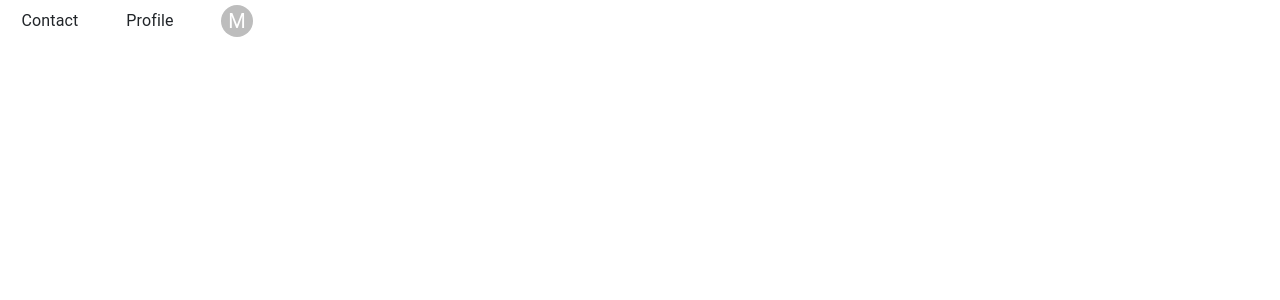
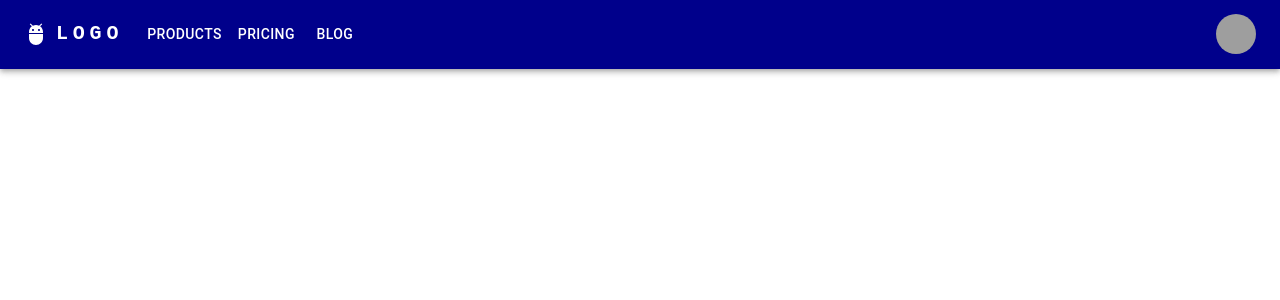
Before and after one commit to Amancayjesus136/React-Back-End, a React (Create React App) app: page / in a window 1280 px wide. Shown: the top 300 px of the page. Built offline with nearby package versions, Linux system fonts and the light colour scheme; grey boxes are pictures that could not be loaded.

Commit message:
structure

```diff
--- a/package.json
+++ b/package.json
@@ -12,11 +12,14 @@
     "@testing-library/user-event": "^13.5.0",
     "axios": "^1.6.7",
     "bootstrap": "^5.3.3",
+    "clsx": "^2.1.0",
+    "framer-motion": "^11.0.8",
     "react": "^18.2.0",
     "react-bootstrap": "^2.10.1",
     "react-dom": "^18.2.0",
     "react-router-dom": "^6.22.2",
     "react-scripts": "5.0.1",
+    "tailwind-merge": "^2.2.1",
     "web-vitals": "^2.1.4"
   },
   "scripts": {
--- a/src/App.js
+++ b/src/App.js
@@ -1,18 +1,17 @@
 import './App.css';
 import { BrowserRouter, Routes, Route } from 'react-router-dom';
 
-//importar nuestros componentes
-import ShowProducts from './components/Product/ShowProducts';
-import CreateProduct from './components/Product/CreateProduct';
-import EditProduct from './components/Product/EditProduct';
-import NavMenu from './components/Nav/NavMenu';
+import ShowProducts from './view/Product/ShowProducts';
+import CreateProduct from './view/Product/CreateProduct';
+import EditProduct from './view/Product/EditProduct';
+import MenuUser from './layouts/MenuUser';
 
 function App() {
   return (
     <div className="App">
       <BrowserRouter>
         <Routes>
-          <Route path='/' element={ <NavMenu/> }/>
+          <Route path='/' element={ <MenuUser/> }/>S
           <Route path='/show' element={ <ShowProducts/> }/>
           <Route path='/create' element={ <CreateProduct/> }/>
           <Route path='/edit/:id' element={ <EditProduct/> }/>
--- a/src/components/Nav/NavMenu.js
+++ /dev/null
@@ -1,110 +0,0 @@
-import React, { useState } from 'react';
-import Box from "@mui/material/Box";
-import Avatar from "@mui/material/Avatar";
-import Menu from "@mui/material/Menu";
-import MenuItem from "@mui/material/MenuItem";
-import ListItemIcon from "@mui/material/ListItemIcon";
-import Divider from "@mui/material/Divider";
-import IconButton from "@mui/material/IconButton";
-import Typography from "@mui/material/Typography";
-import Tooltip from "@mui/material/Tooltip";
-import PersonAdd from "@mui/icons-material/PersonAdd";
-import Settings from "@mui/icons-material/Settings";
-import Logout from "@mui/icons-material/Logout";
-
-const NavMenu = () => {
-
-    const [anchorEl, setAnchorEl] = React.useState(null);
-    const open = Boolean(anchorEl);
-    const handleClick = (event) => {
-        setAnchorEl(event.currentTarget);
-    };
-
-    const handleClose = () => {
-        setAnchorEl(null);
-    };
-
-    return (
-        <React.Fragment>
-        <Box sx={{ display: "flex", alignItems: "center", textAlign: "center" }}>
-            <Typography sx={{ minWidth: 100 }}>Contact</Typography>
-            <Typography sx={{ minWidth: 100 }}>Profile</Typography>
-            <Tooltip title="Account settings">
-            <IconButton
-                onClick={handleClick}
-                size="small"
-                sx={{ ml: 2 }}
-                aria-controls={open ? "account-menu" : undefined}
-                aria-haspopup="true"
-                aria-expanded={open ? "true" : undefined}
-            >
-                <Avatar sx={{ width: 32, height: 32 }}>M</Avatar>
-            </IconButton>
-            </Tooltip>
-        </Box>
-        <Menu
-            anchorEl={anchorEl}
-            id="account-menu"
-            open={open}
-            onClose={handleClose}
-            onClick={handleClose}
-            PaperProps={{
-            elevation: 0,
-            sx: {
-                overflow: "visible",
-                filter: "drop-shadow(0px 2px 8px rgba(0,0,0,0.32))",
-                mt: 1.5,
-                "& .MuiAvatar-root": {
-                width: 32,
-                height: 32,
-                ml: -0.5,
-                mr: 1,
-                },
-                "&::before": {
-                content: '""',
-                display: "block",
-                position: "absolute",
-                top: 0,
-                right: 14,
-                width: 10,
-                height: 10,
-                bgcolor: "background.paper",
-                transform: "translateY(-50%) rotate(45deg)",
-                zIndex: 0,
-                },
-            },
-            }}
-            transformOrigin={{ horizontal: "right", vertical: "top" }}
-            anchorOrigin={{ horizontal: "right", vertical: "bottom" }}
-        >
-            <MenuItem onClick={handleClose}>
-            <Avatar /> Profile
-            </MenuItem>
-            <MenuItem onClick={handleClose}>
-            <Avatar /> My account
-            </MenuItem>
-            <Divider />
-            <MenuItem onClick={handleClose}>
-            <ListItemIcon>
-                <PersonAdd fontSize="small" />
-            </ListItemIcon>
-            Add another account
-            </MenuItem>
-            <MenuItem onClick={handleClose}>
-            <ListItemIcon>
-                <Settings fontSize="small" />
-            </ListItemIcon>
-            Settings
-            </MenuItem>
-            <MenuItem onClick={handleClose}>
-            <ListItemIcon>
-                <Logout fontSize="small" />
-            </ListItemIcon>
-            Logout
-            </MenuItem>
-        </Menu>
-        </React.Fragment>
-    );
-};
-
-export default NavMenu;
--- /dev/null
+++ b/src/layouts/MenuUser.js
@@ -0,0 +1,165 @@
+import React from "react";
+import AppBar from "@mui/material/AppBar";
+import Box from "@mui/material/Box";
+import Toolbar from "@mui/material/Toolbar";
+import IconButton from "@mui/material/IconButton";
+import Typography from "@mui/material/Typography";
+import Menu from "@mui/material/Menu";
+import MenuIcon from "@mui/icons-material/Menu";
+import Container from "@mui/material/Container";
+import Avatar from "@mui/material/Avatar";
+import Button from "@mui/material/Button";
+import Tooltip from "@mui/material/Tooltip";
+import MenuItem from "@mui/material/MenuItem";
+import AdbIcon from "@mui/icons-material/Adb";
+
+const MenuUser = () => {
+    const pages = ["Products", "Pricing", "Blog"];
+    const settings = ["Profile", "Account", "Dashboard", "Logout"];
+
+    const [anchorElNav, setAnchorElNav] = React.useState(null);
+    const [anchorElUser, setAnchorElUser] = React.useState(null);
+
+    const handleOpenNavMenu = (event) => {
+    setAnchorElNav(event.currentTarget);
+    };
+
+    const handleOpenUserMenu = (event) => {
+    setAnchorElUser(event.currentTarget);
+    };
+
+    const handleCloseNavMenu = () => {
+    setAnchorElNav(null);
+    };
+
+    const handleCloseUserMenu = () => {
+    setAnchorElUser(null);
+    };
+
+    return (
+        <AppBar position="static" sx={{ backgroundColor: 'darkBlue' }}>
+        <Container maxWidth="xl">
+            <Toolbar disableGutters>
+            <AdbIcon sx={{ display: { xs: "none", md: "flex" }, mr: 1 }} />
+            <Typography
+                variant="h6"
+                noWrap
+                component="a"
+                href="#app-bar-with-responsive-menu"
+                sx={{
+                mr: 2,
+                display: { xs: "none", md: "flex" },
+                fontFamily: "monospace",
+                fontWeight: 700,
+                letterSpacing: ".3rem",
+                color: "inherit",
+                textDecoration: "none",
+                }}
+            >
+                LOGO
+            </Typography>
+
+            <Box sx={{ flexGrow: 1, display: { xs: "flex", md: "none" } }}>
+                <IconButton
+                size="large"
+                aria-label="account of current user"
+                aria-controls="menu-appbar"
+                aria-haspopup="true"
+                onClick={handleOpenNavMenu}
+                color="inherit"
+                >
+                <MenuIcon />
+                </IconButton>
+                <Menu
+                id="menu-appbar"
+                anchorEl={anchorElNav}
+                anchorOrigin={{
+                    vertical: "bottom",
+                    horizontal: "left",
+                }}
+                keepMounted
+                transformOrigin={{
+                    vertical: "top",
+                    horizontal: "left",
+                }}
+                open={Boolean(anchorElNav)}
+                onClose={handleCloseNavMenu}
+                sx={{
+                    display: { xs: "block", md: "none" },
+                }}
+                >
+                {pages.map((page) => (
+                    <MenuItem key={page} onClick={handleCloseNavMenu}>
+                    <Typography textAlign="center">{page}</Typography>
+                    </MenuItem>
+                ))}
+                </Menu>
+            </Box>
+
+            <AdbIcon sx={{ display: { xs: "flex", md: "none" }, mr: 1 }} />
+            <Typography
+                variant="h5"
+                noWrap
+                component="a"
+                href="#app-bar-with-responsive-menu"
+                sx={{
+                mr: 2,
+                display: { xs: "flex", md: "none" },
+                flexGrow: 1,
+                fontFamily: "monospace",
+                fontWeight: 700,
+                letterSpacing: ".3rem",
+                color: "inherit",
+                textDecoration: "none",
+                }}
+            >
+                LOGO
+            </Typography>
+            <Box sx={{ flexGrow: 1, display: { xs: "none", md: "flex" } }}>
+                {pages.map((page) => (
+                <Button
+                    key={page}
+                    onClick={handleCloseNavMenu}
+                    sx={{ my: 2, color: "white", display: "block" }}
+                >
+                    {page}
+                </Button>
+                ))}
+            </Box>
+
+            <Box sx={{ flexGrow: 0 }}>
+                <Tooltip title="Open settings">
+                <IconButton onClick={handleOpenUserMenu} sx={{ p: 0 }}>
+                    <Avatar alt="Remy Sharp" src="/static/images/avatar/2.jpg" />
+                </IconButton>
+                </Tooltip>
+                <Menu
+                sx={{ mt: "45px" }}
+                id="menu-appbar"
+                anchorEl={anchorElUser}
+                anchorOrigin={{
+                    vertical: "top",
+                    horizontal: "right",
+                }}
+                keepMounted
+                transformOrigin={{
+                    vertical: "top",
+                    horizontal: "right",
+                }}
+                open={Boolean(anchorElUser)}
+                onClose={handleCloseUserMenu}
+                >
+                {settings.map((setting) => (
+                    <MenuItem key={setting} onClick={handleCloseUserMenu}>
+                    <Typography textAlign="center">{setting}</Typography>
+                    </MenuItem>
+                ))}
+                </Menu>
+            </Box>
+            </Toolbar>
+        </Container>
+        </AppBar>
+    );
+};
+
+export default MenuUser;
```
Also changed, not shown: src/layouts/MenuSidebar.js (added), src/view/Product/CreateProduct.js (line endings or trailing spaces), src/view/Product/EditProduct.js (renamed from src/components/Product/EditProduct.js), src/view/Product/ShowProducts.js (line endings or trailing spaces), 1 other file (tests, documents, lock files or other folders).
